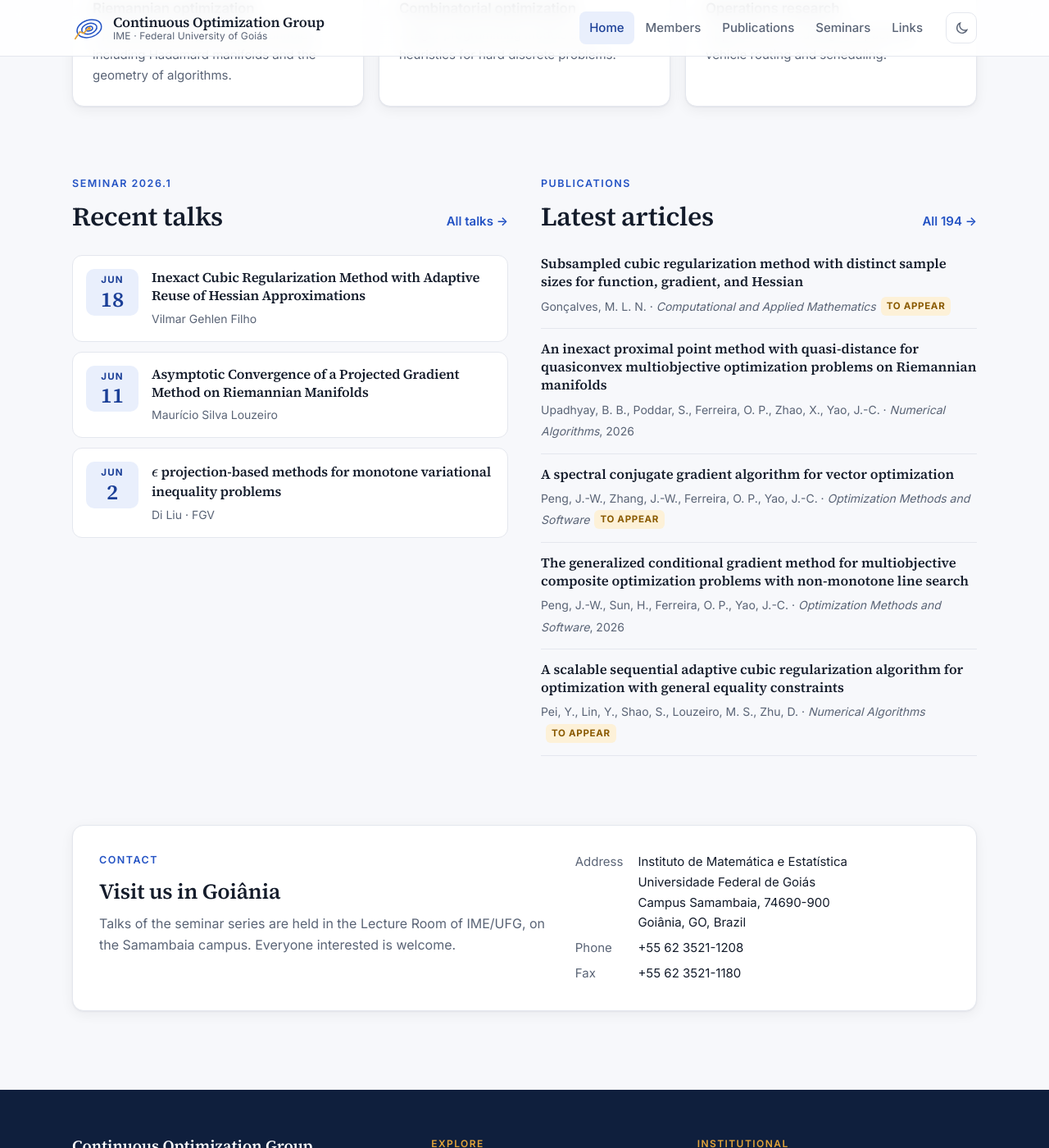
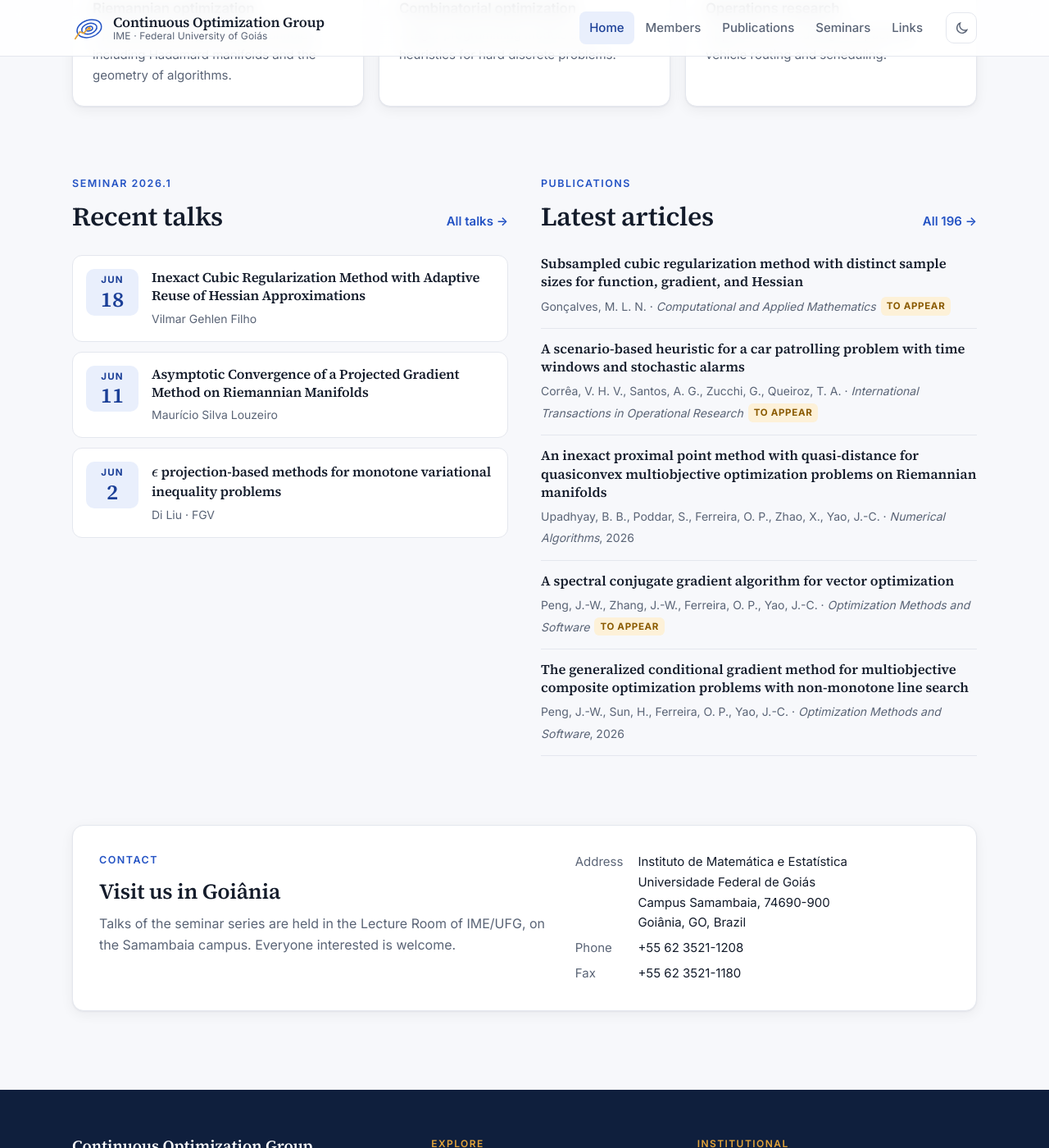
Before and after one commit to optimization-ufg/optimization-ufg.github.io, a Jekyll site: the page built from index.html, in a window 1280 px wide and 1400 px high, scrolled down 1325 px. Shown: the whole window at 82% size. Built offline with Jekyll 4.4.1, drawn with Linux system fonts in a browser that asks for light colours.

Commit message:
Publicações novas encontradas no OpenAlex

```diff
--- a/_data/publications.yml
+++ b/_data/publications.yml
@@ -1512,3 +1512,19 @@
   issue: "1"
   pages: 93–104
   doi: 10.1023/A:1022675100677
+
+# Encontrados no OpenAlex em 2026-11-24
+- year: 2026
+  status: to appear
+  authors: Corrêa, V. H. V.; Santos, A. G.; Zucchi, G.; Queiroz, T. A.
+  title: A scenario-based heuristic for a car patrolling problem with time windows and stochastic alarms
+  journal: International Transactions in Operational Research
+  doi: 10.1111/itor.70298
+- year: 2012
+  authors: Martínez, J. M.; Prudente, L. F.
+  title: Handling infeasibility in a large-scale nonlinear optimization algorithm
+  journal: Numerical Algorithms
+  volume: "60"
+  issue: "2"
+  pages: "263–277"
+  doi: 10.1007/s11075-012-9561-2
```
